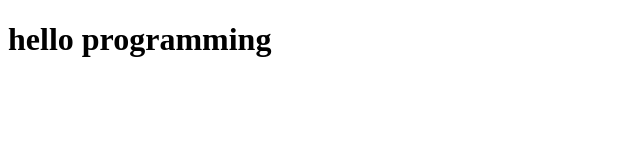
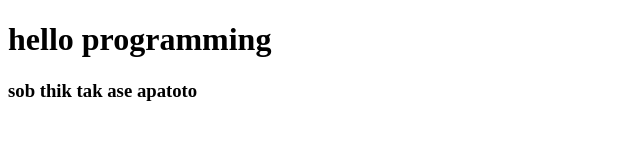
Before and after one commit to Madhobkarmaker/first-git, a plain HTML site: page index.html in a window 1280 px wide. Shown: the whole page, without its empty margins (0-640 px from the left). Drawn offline with Linux system fonts and the light colour scheme.

Commit message:
let's start

```diff
--- a/index.html
+++ b/index.html
@@ -7,5 +7,6 @@
 </head>
 <body>
     <h1>hello programming</h1>
+    <h3>sob thik tak ase apatoto</h3>
 </body>
 </html>
```
